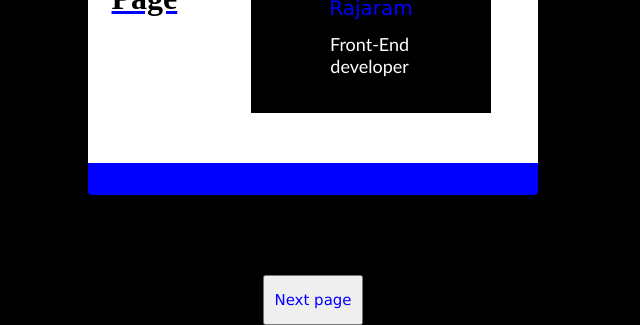
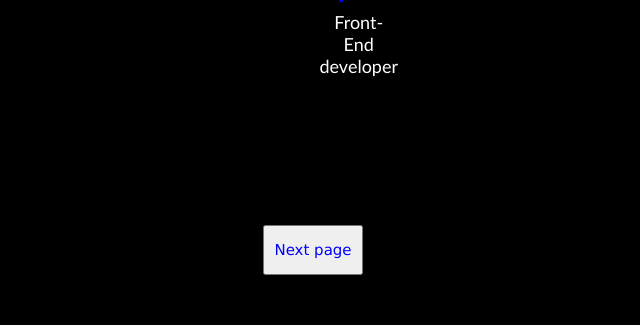
Before and after one commit to keerthiram2612/portfolio-responsive, a plain HTML site: page index.html in a window 1280 px wide. Shown: the part 767-1092 px from the top of the page, without its empty margins (327-967 px from the left). After the commit the page ends 1042 px from the top, so only its background shows below. Drawn offline with Linux system fonts and the light colour scheme.

Commit message:
updating the home section

```diff
--- a/style.css
+++ b/style.css
@@ -28,7 +28,7 @@ body{
 }
 h1{
   text-align: center;
-  color: black;
+  color: white;
   float: left;
   margin: 10px;
   text-decoration: underline blue;
@@ -50,9 +50,6 @@ p{
   transition: 2s ease-in;
  }
  .home{
-  width: 450px;
-  height: 200px;
-  background-color: white;
   display: flex;
   margin: 80px ;
   padding: 30px  0px;
@@ -61,15 +58,14 @@ p{
   min-width: 200px;
   justify-content: center;
   margin-left: 50px;
-  border-top: 2rem solid blue;
-  border-bottom: 2rem solid blue;
+
 
 
  }
  .home1{
     color: blue;
     padding:0 40px;
-    font-size: 20px;
+    font-size: 25px;
     margin-top: 15px;
     transform: translateX(50px);
     font-family: 'Lucida Sans', 'Lucida Sans Regular', 'Lucida Grande', 'Lucida Sans Unicode', Geneva, Verdana, sans-serif;
@@ -79,9 +75,9 @@ p{
  .home2{
   color: white;
   margin-top: 90px;
-  transform: translateX(-120px);
+  transform: translateX(-110px);
   font-size: 18px;
-  padding: 10px 0;
+  padding: 20px 0;
 
  }
  .btn{
@@ -148,6 +144,9 @@ p{
   font-size: 15px;
   cursor: pointer;
 }
+.about h1{
+  color: black;
+}
 .education{
   position: fixed;
   top:50%;
@@ -211,6 +210,7 @@ p{
 
 
 
+
 }
 
 @media (max-width: 600px){
@@ -218,7 +218,7 @@ p{
     transform: translateY(50%);
     margin-left: -70%;
     width: 400px;
-    height: 300px;
+    height: 150px;
     margin-top: -20px;
     margin-right: 20px;
     margin-bottom: -50%;
```
